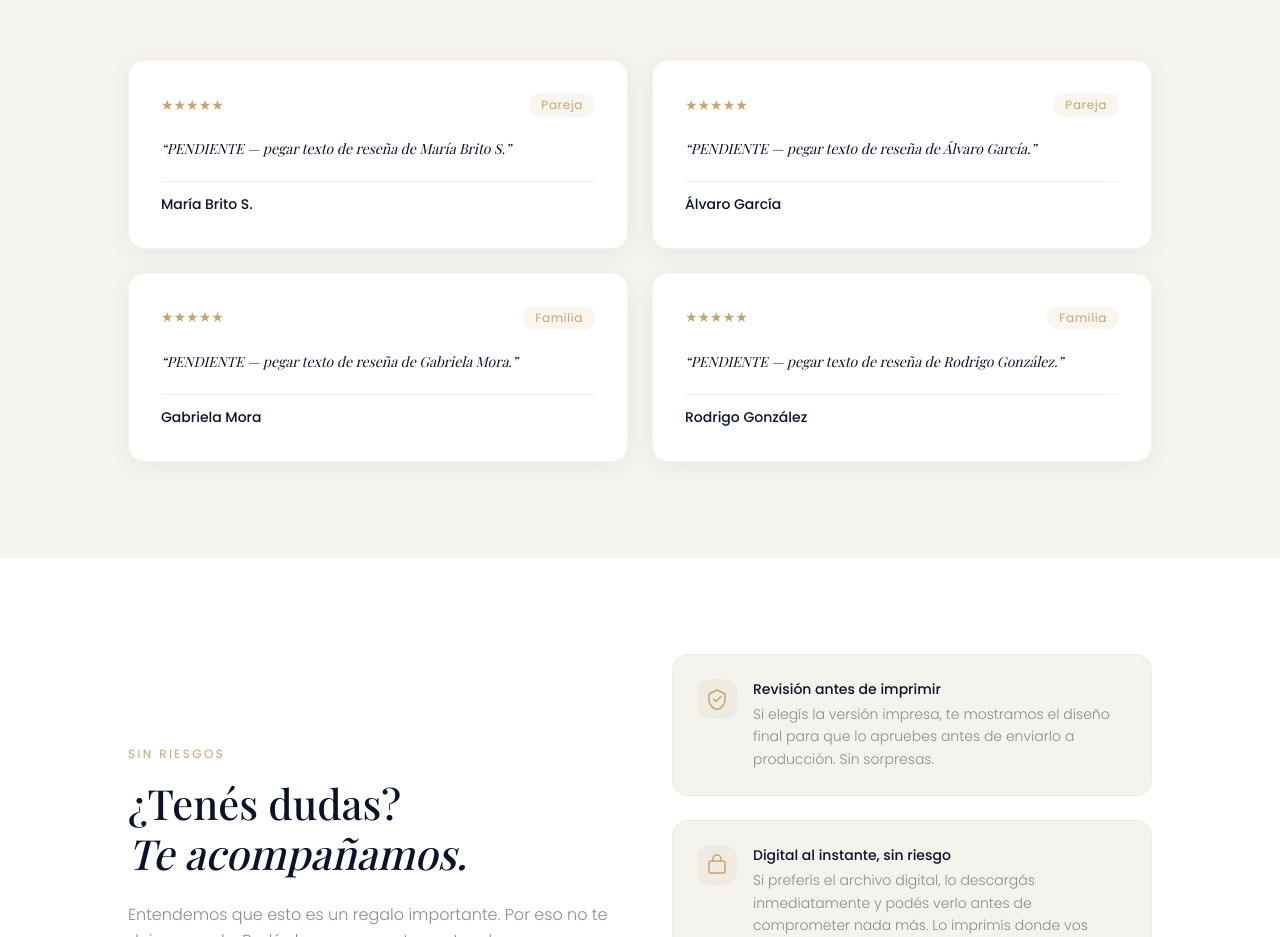
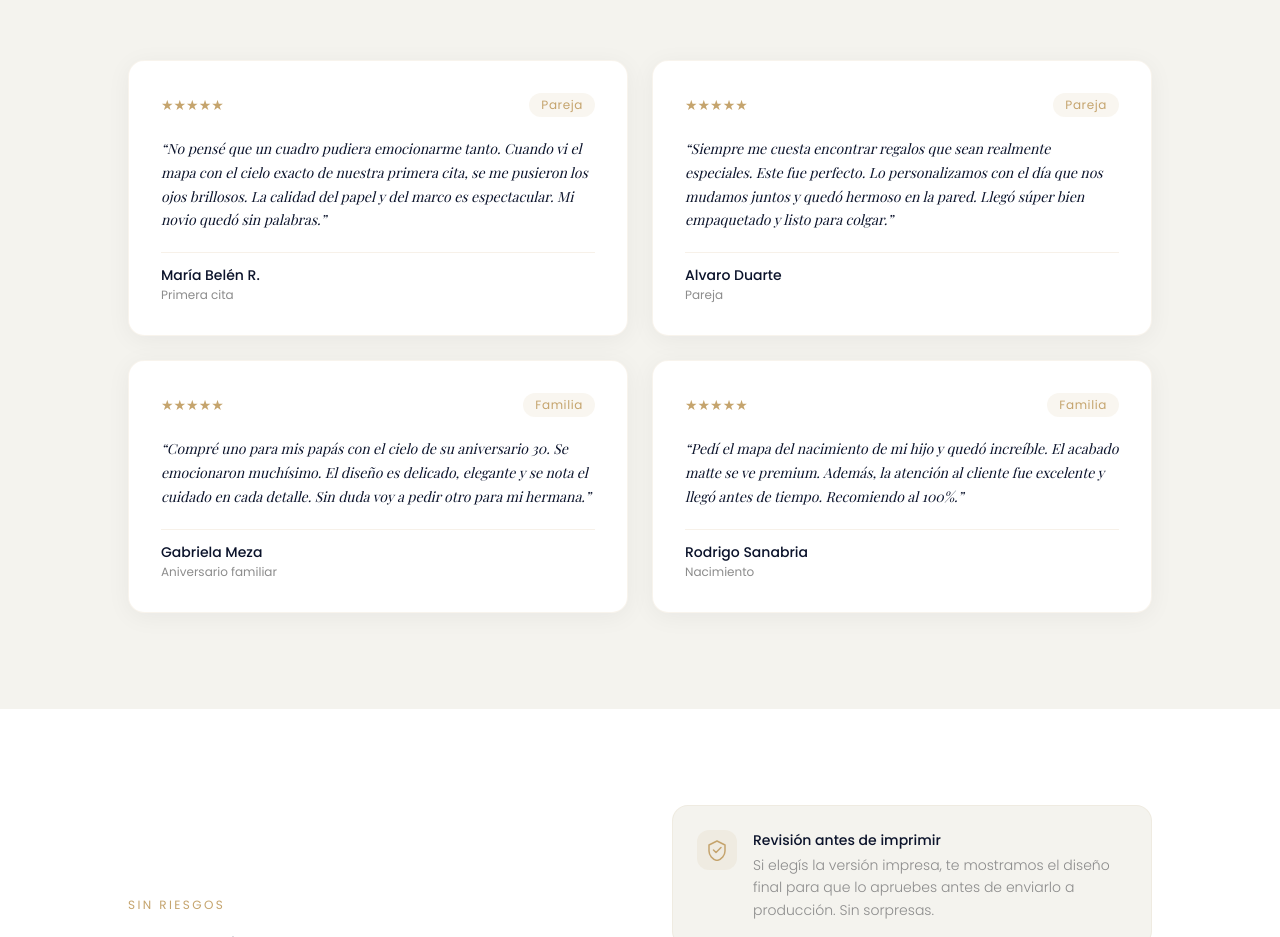
Before and after one commit to amcodex/web, a Next.js app: page / in a window 1280 px wide. Shown: the part 4280-5217 px from the top of the page. Built offline with nearby package versions, Linux system fonts and the light colour scheme.

Commit message:
copy: add real testimonials from Tilda site
María Belén R., Alvaro Duarte, Gabriela Meza, Rodrigo Sanabria

https://claude.ai/code/session_01XVd4ACbQ4jjySrmFcezLwt

```diff
--- a/app/components/Testimonials.tsx
+++ b/app/components/Testimonials.tsx
@@ -1,29 +1,33 @@
 const testimonials = [
   {
-    quote: "PENDIENTE — pegar texto de reseña de María Brito S.",
-    name: "María Brito S.",
-    context: "",
+    quote:
+      "No pensé que un cuadro pudiera emocionarme tanto. Cuando vi el mapa con el cielo exacto de nuestra primera cita, se me pusieron los ojos brillosos. La calidad del papel y del marco es espectacular. Mi novio quedó sin palabras.",
+    name: "María Belén R.",
+    context: "Primera cita",
     stars: 5,
     type: "pareja",
   },
   {
-    quote: "PENDIENTE — pegar texto de reseña de Álvaro García.",
-    name: "Álvaro García",
-    context: "",
+    quote:
+      "Siempre me cuesta encontrar regalos que sean realmente especiales. Este fue perfecto. Lo personalizamos con el día que nos mudamos juntos y quedó hermoso en la pared. Llegó súper bien empaquetado y listo para colgar.",
+    name: "Alvaro Duarte",
+    context: "Pareja",
     stars: 5,
     type: "pareja",
   },
   {
-    quote: "PENDIENTE — pegar texto de reseña de Gabriela Mora.",
-    name: "Gabriela Mora",
-    context: "",
+    quote:
+      "Compré uno para mis papás con el cielo de su aniversario 30. Se emocionaron muchísimo. El diseño es delicado, elegante y se nota el cuidado en cada detalle. Sin duda voy a pedir otro para mi hermana.",
+    name: "Gabriela Meza",
+    context: "Aniversario familiar",
     stars: 5,
     type: "familia",
   },
   {
-    quote: "PENDIENTE — pegar texto de reseña de Rodrigo González.",
-    name: "Rodrigo González",
-    context: "",
+    quote:
+      "Pedí el mapa del nacimiento de mi hijo y quedó increíble. El acabado matte se ve premium. Además, la atención al cliente fue excelente y llegó antes de tiempo. Recomiendo al 100%.",
+    name: "Rodrigo Sanabria",
+    context: "Nacimiento",
     stars: 5,
     type: "familia",
   },
```
